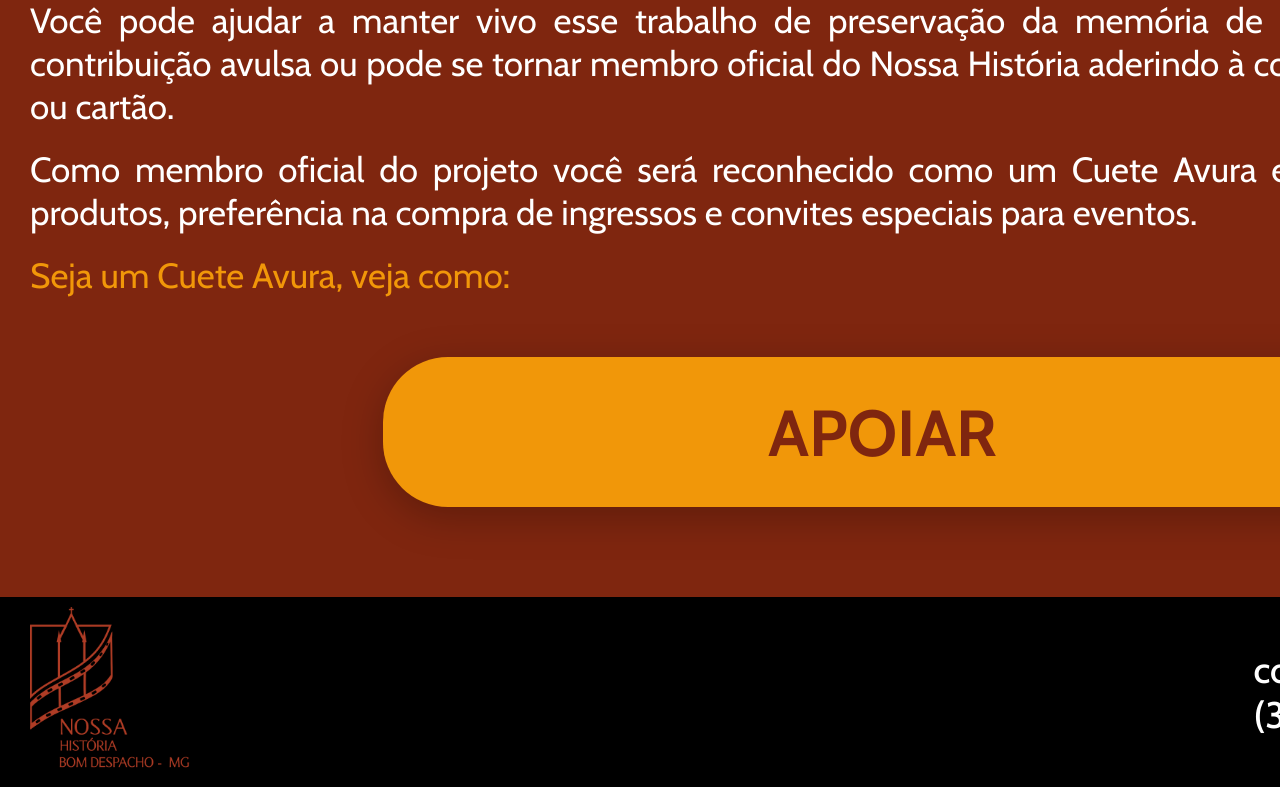
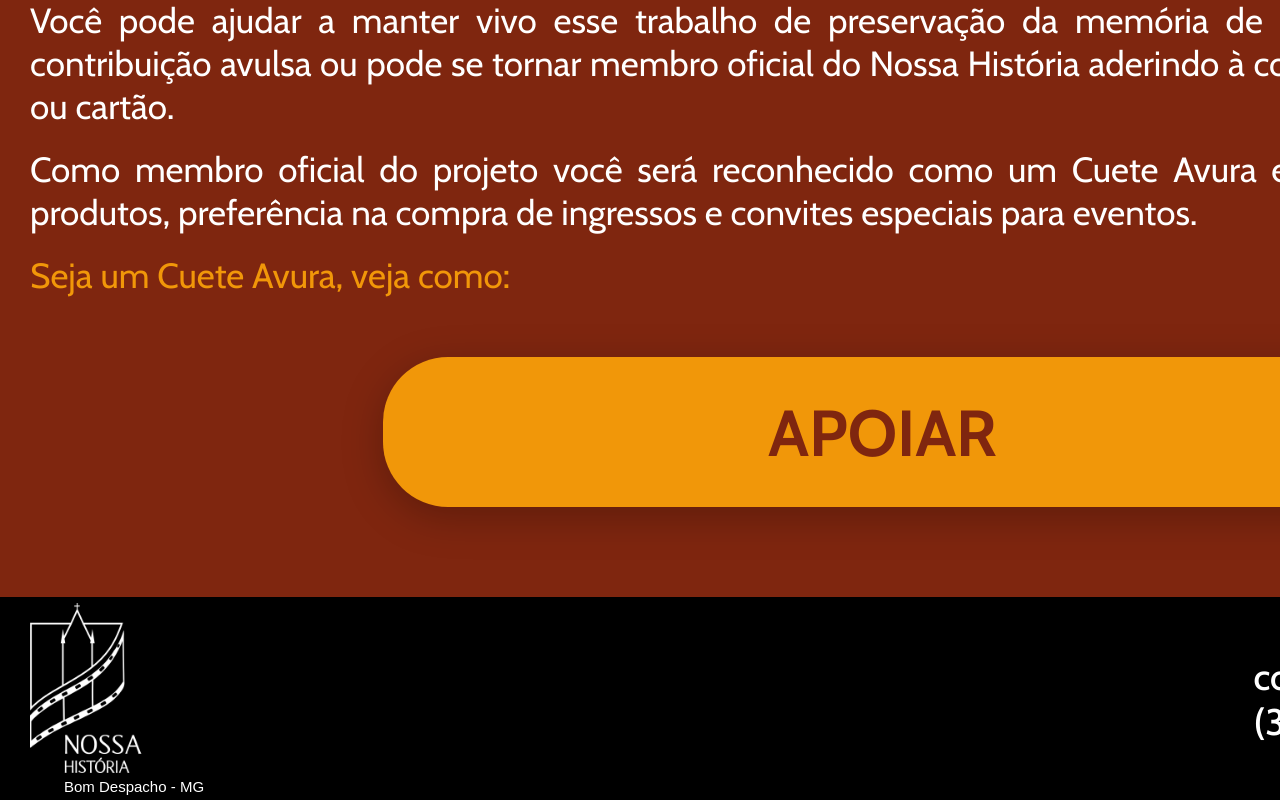
Before and after one commit to cpejr/acervo-web-frontend, a React (Vite) app: page / in a window 1280 px wide. Shown: the part 3659-4459 px from the top of the page. Built offline with nearby package versions, Linux system fonts and the light colour scheme; no server answers; a web font is replaced by a local one.

Commit message:
fix: fixing footer

```diff
--- a/src/components/features/Footer/Footer.jsx
+++ b/src/components/features/Footer/Footer.jsx
@@ -1,10 +1,13 @@
-import logoAcervo from '../../../assets/logos/acervoLogo1.png';
+import logoBranca from '../../../assets/logos/logoBranca.png';
 import { Contact, Container, Logo } from './Styles';
 
 export default function Footer() {
   return (
     <Container>
-      <Logo src={logoAcervo} alt="Logo Acervo" />
+      <div>
+        <Logo src={logoBranca} alt="Logo Acervo" />
+        <h2>Bom Despacho - MG</h2>
+      </div>
       <Contact>
         <h1>contato@nossahistória.com.br</h1>
         <h1>(31) 9 40028922</h1>
--- a/src/components/features/Footer/Styles.js
+++ b/src/components/features/Footer/Styles.js
@@ -12,6 +12,20 @@
   width: 100%;
   height: 100%;
   max-height: 20.3rem;
+  h2 {
+    font-size: 1.5rem;
+    font-weight: 300;
+    font-family: ${(props) => props.theme.fonts.primaryCondensed};
+    color: white;
+    padding-left: 54px;
+    padding-top: 5px;
+
+    @media (max-width: 1100px) {
+      font-size: 1.3rem;
+      padding-left: 48px;
+      padding-top: 1px;
+    }
+  }
 `;
 
 export const Contact = styled.div`
```
Also changed, not shown: src/assets/logos/logoBranca.png (added).
